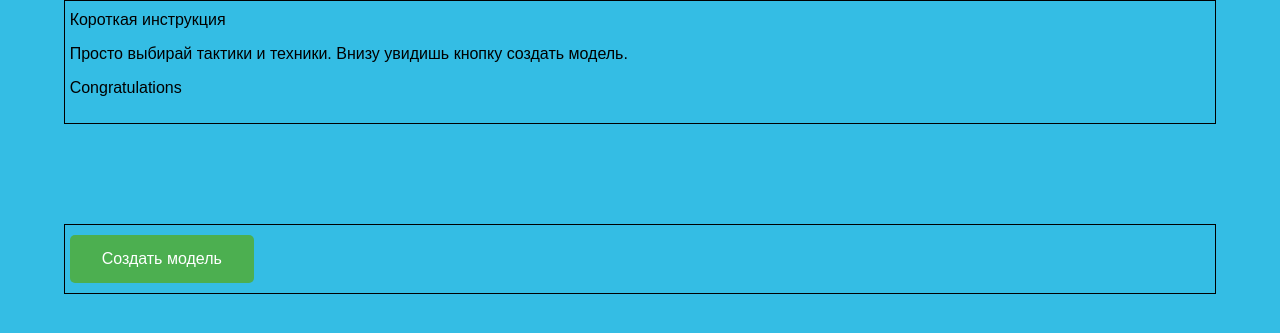
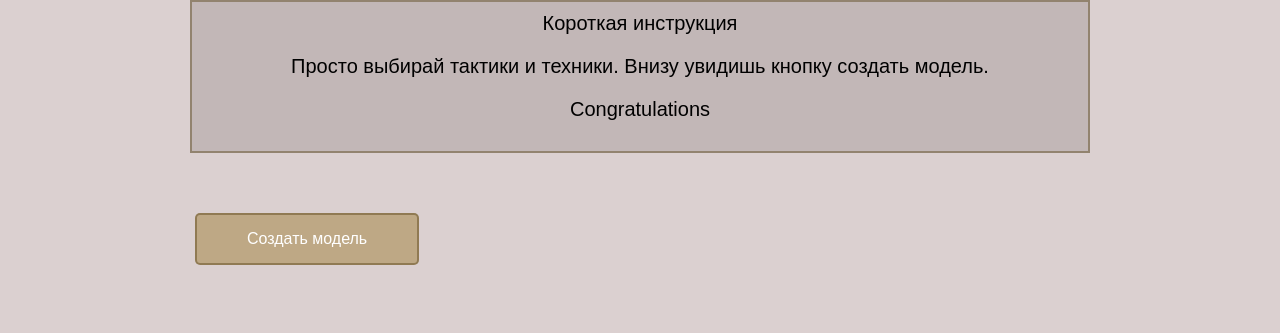
Before and after one commit to rendley/app_scen, a Django app: template mainapp/templates/index.html in a window 1280 px wide. Shown: the top 333 px of the page. Run offline with Django 3.2, Linux system fonts and the light colour scheme; the template is opened without the code that fills it, so the values that code supplies are empty; some libraries are stand-ins or nearby versions.

Commit message:
version 3

```diff
--- a/mainapp/admin.py
+++ b/mainapp/admin.py
@@ -13,7 +13,7 @@ class TechnicsAdmin(admin.ModelAdmin):
     search_fields = ('description',)
     list_filter = ('name',)
 
-admin.site.register(Title)
-admin.site.register(Implementation)
+# admin.site.register(Title)
+# admin.site.register(Implementation)
 admin.site.register(Tactics, TacticsAdmin)
 admin.site.register(Technics, TechnicsAdmin)
--- a/mainapp/models.py
+++ b/mainapp/models.py
@@ -38,7 +38,7 @@ class Technics(models.Model):
 
     name = models.CharField(verbose_name='Название техники', max_length=1000)
     slug = models.SlugField(unique=True)
-    number = models.DecimalField(verbose_name='Номер техники', max_digits=4, decimal_places=2)
+    number = models.FloatField(verbose_name='Номер техники')
     description = models.TextField(verbose_name='Описание техники', null=True)
 
     def __str__(self):
--- a/mainapp/templates/result.html
+++ b/mainapp/templates/result.html
@@ -6,7 +6,7 @@
     <title>Результат</title>
 
     <meta charset="utf-8">
-    <link rel="stylesheet" href="{% static 'css/style5.css' %}">
+    <link rel="stylesheet" href="{% static 'css/style_result.css' %}">
 
 </head>
 <body>
--- /dev/null
+++ b/requirements.txt
@@ -0,0 +1,5 @@
+asgiref==3.3.4
+Django==3.2
+Pillow==8.2.0
+pytz==2021.1
+sqlparse==0.4.1
--- a/static/css/style_index.css
+++ b/static/css/style_index.css
@@ -1,24 +1,25 @@
 body{
-    background-color: #34bde4;
-    max-width: 305mm;
+    background-color: #dbd0d0;
+    max-width: 900px;
     margin: 0 auto;
     font-family: "Poppins", Arial, sans-serif;
 }
 
 div {
-    border: 1px solid black;
+    /*border: 1px solid black;*/
     padding: 10px 5px;
 }
 
 .row {
-    margin-top: 100px;
+    margin-top: 50px;
+    margin-bottom: 100px;
 }
 
 .button1 {
-    background-color: #4CAF50; /* Green */
-    border: none;
+    background-color: rgba(157, 123, 47, 0.46);
+    border: 2px solid rgba(90, 71, 27, 0.46);
     color: white;
-    padding: 15px 32px;
+    padding: 15px 50px;
     text-align: center;
     text-decoration: none;
     display: inline-block;
@@ -29,18 +30,33 @@ div {
 
 .wrapper {
     margin-bottom: 5px;
-    background-color: #7ecfc0;
+    background-color: rgba(163, 154, 154, 0.46);
+    text-align: center;
+    border: 2px solid rgba(90, 71, 27, 0.46);
 }
 
 .form-check-tactic {
-    background-color: #7a630f;
+    background-color: #7cacef;
     border-radius: 2px;
-    width: 550px;
+    width: 850px;
+    text-align: left;
+    border: 2px solid rgba(90, 71, 27, 0.46);
+
 }
 
 .form-check-technic {
-    background-color: #ffdf7e;
+    background-color: #e7b092;
     border-radius: 2px;
-    width: 500px;
+    width: 800px;
     margin-left: 10px;
+    text-align: left;
+    border: 2px solid rgba(90, 71, 27, 0.46);
 }
+
+.instr {
+    margin-bottom: 5px;
+    background-color: rgba(163, 154, 154, 0.46);
+    text-align: center;
+    font-size: 20px;
+    border: 2px solid rgba(90, 71, 27, 0.46);
+}
```
Also changed, not shown: mainapp/views.py (+2 -12 lines), mainapp/migrations/0005_alter_technics_number.py (added), media/способ_2.jpg (deleted).
